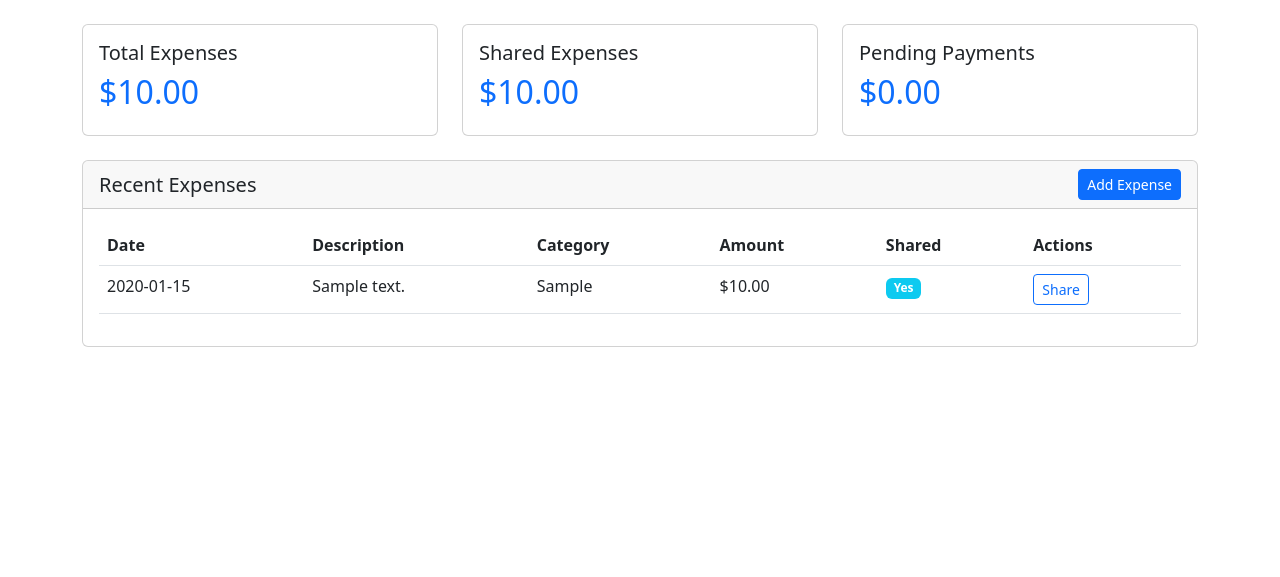
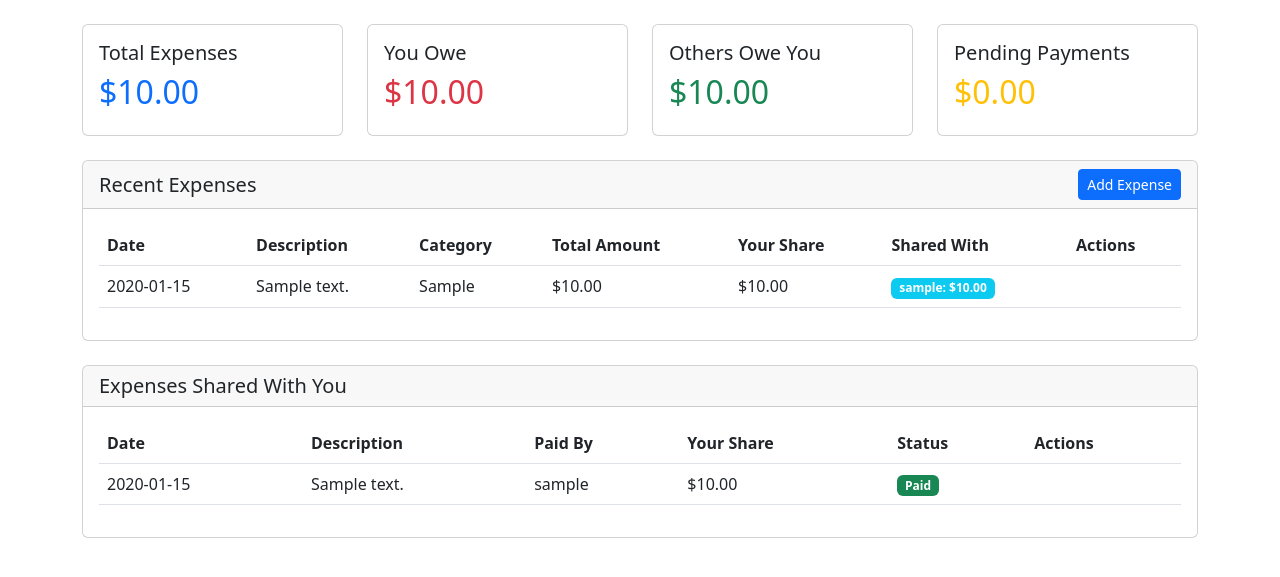
Before and after one commit to Vivek9122/expense-tracker, a Flask app: page /dashboard in a window 1280 px wide. Shown: the part 56-633 px from the top of the page. Run offline with Flask 3, Linux system fonts and the light colour scheme; a user stored in the database is signed in; tables that the repository leaves empty hold one stand-in row (values such as "Sample post"); some libraries are stand-ins or nearby versions.

Commit message:
Update dashboard to properly display shared expense information

```diff
--- a/app.py
+++ b/app.py
@@ -130,19 +130,41 @@ def logout():
 @app.route('/dashboard')
 @login_required
 def dashboard():
+    # Get expenses created by current user
     expenses = Expense.query.filter_by(user_id=current_user.id).order_by(Expense.date.desc()).all()
-    shared_expenses = ExpenseShare.query.filter_by(user_id=current_user.id).all()
 
+    # Get expenses shared with current user (where you owe money)
+    shared_expenses_owed = ExpenseShare.query.filter_by(user_id=current_user.id).all()
+
+    # Get expenses that current user has shared with others (where others owe you)
+    expenses_you_shared = db.session.query(ExpenseShare).join(Expense).filter(
+        Expense.user_id == current_user.id
+    ).all()
+
+    # Calculate totals
     total_expenses = sum(expense.amount for expense in expenses)
-    total_shared = sum(share.amount for share in shared_expenses)
-    total_pending = sum(share.amount for share in shared_expenses if share.status == 'pending')
+
+    # Total amount you owe to others
+    total_owed_by_you = sum(share.amount for share in shared_expenses_owed)
+
+    # Total amount others owe you
+    total_owed_to_you = sum(share.amount for share in expenses_you_shared)
+
+    # Net shared expenses (what you owe minus what others owe you)
+    total_shared = total_owed_by_you - total_owed_to_you
+
+    # Pending payments (only what you owe to others with pending status)
+    total_pending = sum(share.amount for share in shared_expenses_owed if share.status == 'pending')
 
     return render_template('dashboard.html',
                          expenses=expenses,
-                         shared_expenses=shared_expenses,
+                         shared_expenses=shared_expenses_owed,
+                         expenses_you_shared=expenses_you_shared,
                          total_expenses=total_expenses,
-                         total_shared=total_shared,
-                         total_pending=total_pending)
+                         total_shared=abs(total_shared),  # Show absolute value
+                         total_pending=total_pending,
+                         total_owed_by_you=total_owed_by_you,
+                         total_owed_to_you=total_owed_to_you)
 
 @app.route('/add_expense', methods=['GET', 'POST'])
 @login_required
@@ -294,16 +316,33 @@ def profile():
             flash('Password updated successfully!', 'success')
     return render_template('profile.html', user=current_user)
 
+@app.route('/mark_paid', methods=['POST'])
+@login_required
+def mark_paid():
+    data = request.get_json()
+    share_id = data.get('share_id')
+
+    share = ExpenseShare.query.get_or_404(share_id)
+
+    # Only the person who owes money can mark it as paid
+    if share.user_id != current_user.id:
+        return jsonify({'success': False, 'message': 'Unauthorized'})
+
+    share.status = 'paid'
+    db.session.commit()
+
+    return jsonify({'success': True})
+
 # Force table recreation on app startup (temporary fix for column size issue)
 try:
-   with app.app_context():
-       db.drop_all()
-       db.create_all()
-       print("Tables dropped and recreated with correct column sizes!")
+    with app.app_context():
+        db.drop_all()
+        db.create_all()
+        print("Tables dropped and recreated with correct column sizes!")
 except Exception as e:
-   print(f"Error recreating tables: {e}")
+    print(f"Error recreating tables: {e}")
 
 if __name__ == '__main__':
-   with app.app_context():
-       db.create_all()
-   app.run(debug=True)
+    with app.app_context():
+        db.create_all()
+    app.run(debug=True)
--- a/templates/dashboard.html
+++ b/templates/dashboard.html
@@ -2,7 +2,7 @@
 
 {% block content %}
 <div class="row">
-    <div class="col-md-4">
+    <div class="col-md-3">
         <div class="card mb-4">
             <div class="card-body">
                 <h5 class="card-title">Total Expenses</h5>
@@ -10,19 +10,27 @@
             </div>
         </div>
     </div>
-    <div class="col-md-4">
+    <div class="col-md-3">
         <div class="card mb-4">
             <div class="card-body">
-                <h5 class="card-title">Shared Expenses</h5>
-                <h2 class="text-primary">${{ "%.2f"|format(total_shared) }}</h2>
+                <h5 class="card-title">You Owe</h5>
+                <h2 class="text-danger">${{ "%.2f"|format(total_owed_by_you) }}</h2>
             </div>
         </div>
     </div>
-    <div class="col-md-4">
+    <div class="col-md-3">
+        <div class="card mb-4">
+            <div class="card-body">
+                <h5 class="card-title">Others Owe You</h5>
+                <h2 class="text-success">${{ "%.2f"|format(total_owed_to_you) }}</h2>
+            </div>
+        </div>
+    </div>
+    <div class="col-md-3">
         <div class="card mb-4">
             <div class="card-body">
                 <h5 class="card-title">Pending Payments</h5>
-                <h2 class="text-primary">${{ "%.2f"|format(total_pending) }}</h2>
+                <h2 class="text-warning">${{ "%.2f"|format(total_pending) }}</h2>
             </div>
         </div>
     </div>
@@ -43,8 +51,9 @@
                                 <th>Date</th>
                                 <th>Description</th>
                                 <th>Category</th>
-                                <th>Amount</th>
-                                <th>Shared</th>
+                                <th>Total Amount</th>
+                                <th>Your Share</th>
+                                <th>Shared With</th>
                                 <th>Actions</th>
                             </tr>
                         </thead>
@@ -56,16 +65,29 @@
                                 <td>{{ expense.category }}</td>
                                 <td>${{ "%.2f"|format(expense.amount) }}</td>
                                 <td>
+                                    {% set shared_amount = 0 %}
+                                    {% for share in expense.shared_with %}
+                                        {% set shared_amount = shared_amount + share.amount %}
+                                    {% endfor %}
+                                    ${{ "%.2f"|format(expense.amount - shared_amount) }}
+                                </td>
+                                <td>
                                     {% if expense.shared_with %}
-                                        <span class="badge bg-info">Yes</span>
+                                        {% for share in expense.shared_with %}
+                                            <span class="badge bg-info me-1">
+                                                {{ share.user.username }}: ${{ "%.2f"|format(share.amount) }}
+                                            </span>
+                                        {% endfor %}
                                     {% else %}
-                                        <span class="badge bg-secondary">No</span>
+                                        <span class="badge bg-secondary">Not shared</span>
                                     {% endif %}
                                 </td>
                                 <td>
-                                    <button class="btn btn-sm btn-outline-primary" onclick="shareExpense({{ expense.id }})">
-                                        Share
-                                    </button>
+                                    {% if not expense.shared_with %}
+                                        <button class="btn btn-sm btn-outline-primary" onclick="shareExpense({{ expense.id }})">
+                                            Share
+                                        </button>
+                                    {% endif %}
                                 </td>
                             </tr>
                             {% endfor %}
@@ -76,6 +98,60 @@
         </div>
     </div>
 </div>
+
+{% if shared_expenses %}
+<div class="row mt-4">
+    <div class="col-md-12">
+        <div class="card">
+            <div class="card-header">
+                <h5 class="mb-0">Expenses Shared With You</h5>
+            </div>
+            <div class="card-body">
+                <div class="table-responsive">
+                    <table class="table">
+                        <thead>
+                            <tr>
+                                <th>Date</th>
+                                <th>Description</th>
+                                <th>Paid By</th>
+                                <th>Your Share</th>
+                                <th>Status</th>
+                                <th>Actions</th>
+                            </tr>
+                        </thead>
+                        <tbody>
+                            {% for share in shared_expenses %}
+                            <tr>
+                                <td>{{ share.expense.date.strftime('%Y-%m-%d') }}</td>
+                                <td>{{ share.expense.description }}</td>
+                                <td>{{ share.expense.user.username }}</td>
+                                <td>${{ "%.2f"|format(share.amount) }}</td>
+                                <td>
+                                    {% if share.status == 'pending' %}
+                                        <span class="badge bg-warning">Pending</span>
+                                    {% elif share.status == 'paid' %}
+                                        <span class="badge bg-success">Paid</span>
+                                    {% else %}
+                                        <span class="badge bg-danger">{{ share.status }}</span>
+                                    {% endif %}
+                                </td>
+                                <td>
+                                    {% if share.status == 'pending' %}
+                                        <button class="btn btn-sm btn-success" onclick="markAsPaid({{ share.id }})">
+                                            Mark as Paid
+                                        </button>
+                                    {% endif %}
+                                </td>
+                            </tr>
+                            {% endfor %}
+                        </tbody>
+                    </table>
+                </div>
+            </div>
+        </div>
+    </div>
+</div>
+{% endif %}
 
 <!-- Share Expense Modal -->
 <div class="modal fade" id="shareExpenseModal" tabindex="-1">
@@ -129,5 +205,23 @@ function submitShare() {
         }
     });
 }
+
+function markAsPaid(shareId) {
+    fetch('/mark_paid', {
+        method: 'POST',
+        headers: {
+            'Content-Type': 'application/json',
+        },
+        body: JSON.stringify({share_id: shareId})
+    })
+    .then(response => response.json())
+    .then(data => {
+        if (data.success) {
+            location.reload();
+        } else {
+            alert(data.message);
+        }
+    });
+}
 </script>
 {% endblock %}
```
